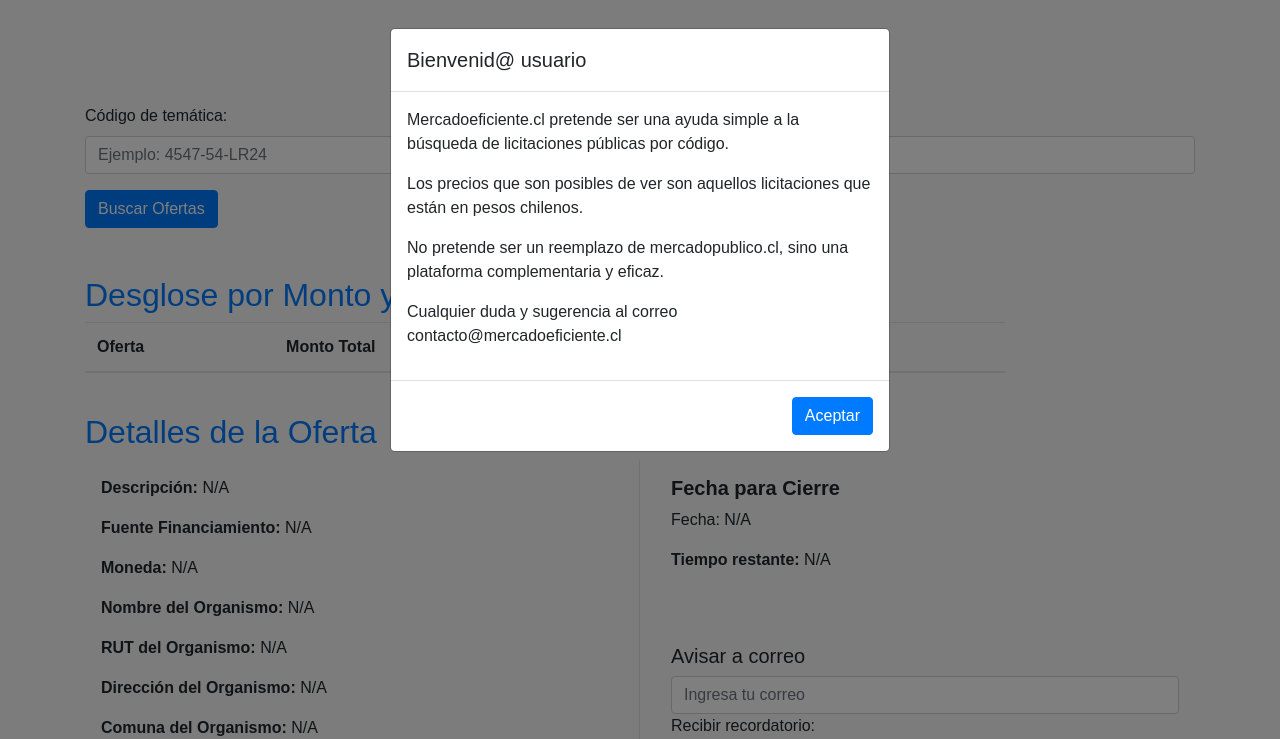
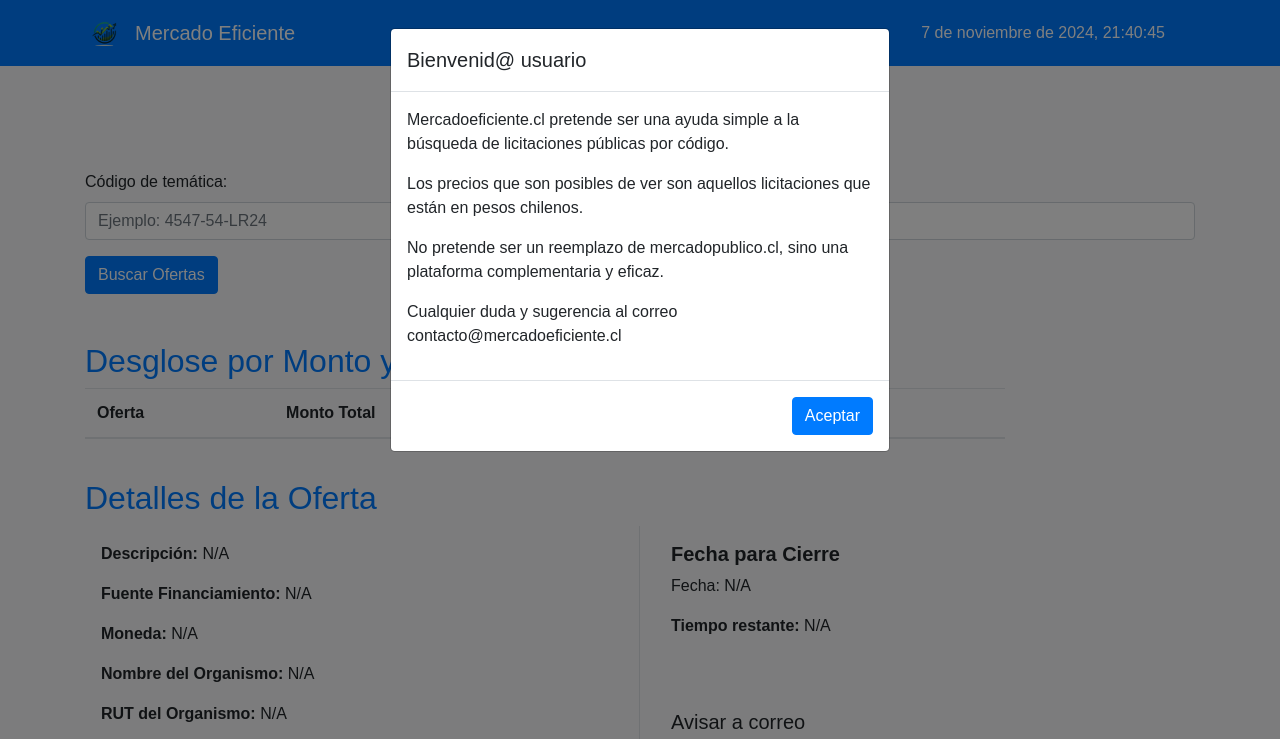
Before and after one commit to dannlebeau/mercadoeficiente, a plain HTML site: page index.html in a window 1280 px wide. Shown: the top 739 px of the page. Drawn offline with nearby package versions, Linux system fonts and the light colour scheme.

Commit message:
Actualización versión  3.1

```diff
--- a/assets/css/style.css
+++ b/assets/css/style.css
@@ -2,6 +2,22 @@
     background-color: #f8f9fa;
     font-family: Arial, sans-serif;
 }
+
+.navbar-brand img {
+    max-width: 40px;
+    height: auto;
+}
+
+@media (max-width: 768px) {
+    .navbar .col-6 {
+        text-align: center;
+    }
+    .navbar .col-6:first-child {
+        text-align: left;
+    }
+}
+
+
 
 h1, h2 {
     color: #007bff;
--- a/assets/js/main.js
+++ b/assets/js/main.js
@@ -382,3 +382,13 @@
 function mostrarMensajeSuscripcion() {
     $("#mensajeSuscripcion").text("Suscrito al aviso").fadeIn().delay(3000).fadeOut(); // Muestra el mensaje por 3 segundos
 }
+
+
+//Hora y fecha al lado derecho
+function actualizarFechaHora() {
+    const fechaHoraElemento = document.getElementById("fechaHora");
+    const ahora = new Date();
+    const opciones = { year: 'numeric', month: 'long', day: 'numeric', hour: '2-digit', minute: '2-digit', second: '2-digit' };
+    fechaHoraElemento.textContent = ahora.toLocaleDateString('es-ES', opciones);
+}
+setInterval(actualizarFechaHora, 1000); // Actualiza cada segundo
--- a/index.html
+++ b/index.html
@@ -20,6 +20,30 @@
     <script src="https://cdn.jsdelivr.net/npm/bootstrap@4.5.2/dist/js/bootstrap.bundle.min.js"></script>
     <script async src="https://pagead2.googlesyndication.com/pagead/js/adsbygoogle.js?client=ca-pub-1842499606253396" crossorigin="anonymous"></script>
 </head>
+<!-- Navbar -->
+<!-- Navbar -->
+<!-- Navbar -->
+<nav class="navbar navbar-expand-lg navbar-dark bg-primary">
+    <div class="container">
+        <div class="row w-100 align-items-center">
+            <!-- Logo y Nombre de la Aplicación (Columna Izquierda) -->
+            <div class="col-6 d-flex align-items-center">
+                <a class="navbar-brand d-flex align-items-center" href="#">
+                    <img src="./assets/img/Mercado_eficiente_logo.png" alt="Logo" style="width: 40px; height: auto; margin-right: 10px;">
+                    <span>Mercado Eficiente</span>
+                </a>
+            </div>
+
+            <!-- Fecha y Hora (Columna Derecha) -->
+            <div class="col-6 text-right text-white">
+                <span id="fechaHora"></span>
+            </div>
+        </div>
+    </div>
+</nav>
+
+
+
 <body>
     <!-- Modal de Bienvenida -->
     <div id="modalBienvenida" class="modal" tabindex="-1" role="dialog">
```
